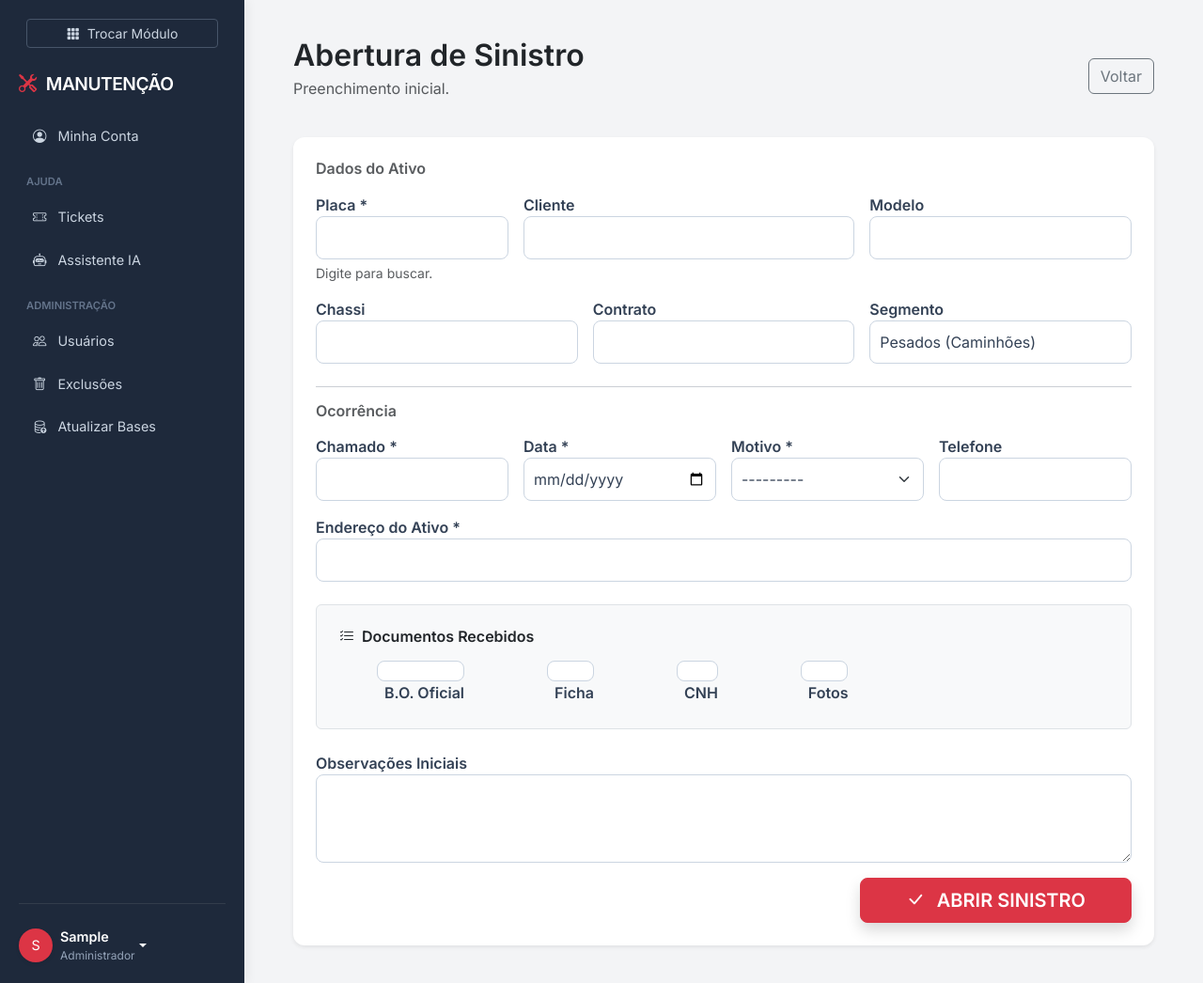
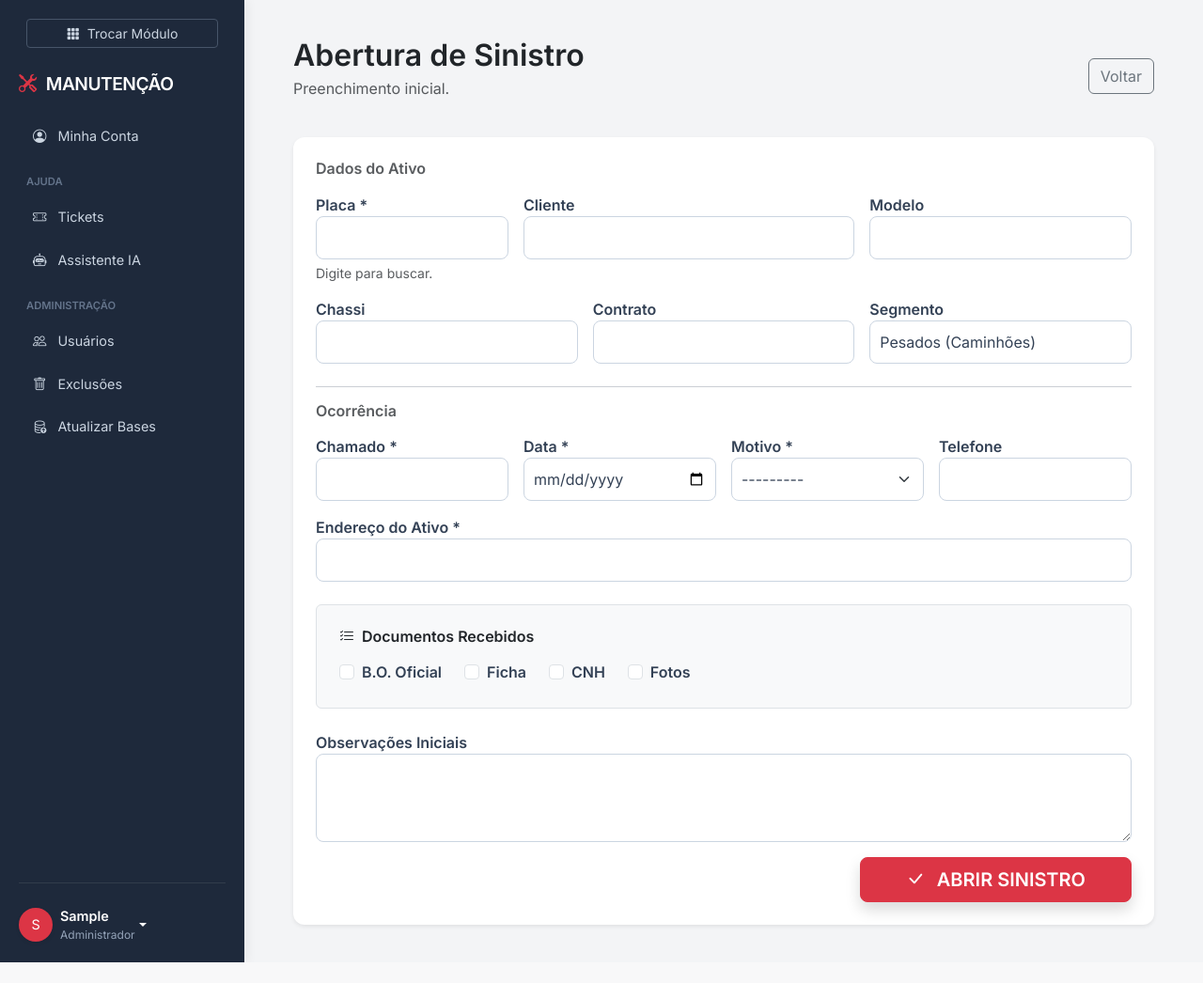
Before and after one commit to lucasaccardo/vamos-frotas-sla, a Django app: page /sinistros/novo/ in a window 1280 px wide. Shown: the whole page at 94% size. After the commit the page ends 1024 px from the top, so only its background shows below. Run offline with Django 5.2, Linux system fonts and the light colour scheme; the visitor is signed in with stand-in values (Sample User, id 1); data that the repository does not hold is empty.

Commit message:
Correcao visual checklist e tela de sucesso

```diff
--- a/templates/sinistros/novo_sinistro.html
+++ b/templates/sinistros/novo_sinistro.html
@@ -14,7 +14,7 @@
 
     {% if form.errors %}
     <div class="alert alert-danger">
-        <strong>Atenção:</strong> Corrija os erros abaixo.
+        <strong>Atenção:</strong> Corrija os erros abaixo antes de salvar.
         {{ form.errors }}
     </div>
     {% endif %}
@@ -52,6 +52,7 @@
                         <label class="fw-bold">Segmento</label>
                         {{ form.segmento }}
                     </div>
+
                     <div class="d-none">
                         {{ form.tem_protecao_casco }}
                     </div>
@@ -90,22 +91,30 @@
 
                 <div class="bg-light p-4 rounded mb-4 border">
                     <h6 class="fw-bold mb-3 text-dark"><i class="bi bi-list-check me-2"></i>Documentos Recebidos</h6>
-                    <div class="d-flex gap-5">
-                        <div class="form-check form-switch">
+                    <div class="row">
+                        <div class="col-auto">
+                            <div class="form-check">
                                 {{ form.check_bo }}
-                            <label class="form-check-label fw-bold ms-2" for="{{ form.check_bo.id_for_label }}">B.O. Oficial</label>
+                                <label class="form-check-label fw-bold" for="{{ form.check_bo.id_for_label }}">B.O. Oficial</label>
                             </div>
-                        <div class="form-check form-switch">
+                        </div>
+                        <div class="col-auto">
+                            <div class="form-check">
                                 {{ form.check_ficha }}
-                            <label class="form-check-label fw-bold ms-2" for="{{ form.check_ficha.id_for_label }}">Ficha</label>
+                                <label class="form-check-label fw-bold" for="{{ form.check_ficha.id_for_label }}">Ficha</label>
                             </div>
-                        <div class="form-check form-switch">
+                        </div>
+                        <div class="col-auto">
+                            <div class="form-check">
                                 {{ form.check_cnh }}
-                            <label class="form-check-label fw-bold ms-2" for="{{ form.check_cnh.id_for_label }}">CNH</label>
+                                <label class="form-check-label fw-bold" for="{{ form.check_cnh.id_for_label }}">CNH</label>
                             </div>
-                        <div class="form-check form-switch">
+                        </div>
+                        <div class="col-auto">
+                            <div class="form-check">
                                 {{ form.check_fotos }}
-                            <label class="form-check-label fw-bold ms-2" for="{{ form.check_fotos.id_for_label }}">Fotos</label>
+                                <label class="form-check-label fw-bold" for="{{ form.check_fotos.id_for_label }}">Fotos</label>
+                            </div>
                         </div>
                     </div>
                 </div>
@@ -139,12 +148,14 @@
 </div>
 
 <script>
-    // 1. ANIMAÇÃO DE SUCESSO
+    // 1. ANIMAÇÃO DE SUCESSO (SÓ RODA SE O FORM FOR VÁLIDO)
     function mostrarLoading() {
-        // Mostra a tela branca de sucesso imediatamente ao clicar
+        // Delay minúsculo para garantir que o navegador validou os campos obrigatórios
+        if(document.getElementById('formNovo').checkValidity()){
             document.getElementById('main_container').classList.add('d-none');
             document.getElementById('loading_screen').classList.remove('d-none');
             document.getElementById('loading_screen').style.display = 'flex';
+        }
     }
 
     // 2. ENDEREÇO (ROUBO)
@@ -162,7 +173,7 @@
         }
     }
 
-    // 3. BUSCA PLACA (MANTIDO)
+    // 3. BUSCA PLACA
     async function buscarDadosPlaca() {
         const placa = document.getElementById('id_placa').value.trim();
         if(!placa) return;
@@ -190,10 +201,14 @@
 
     document.addEventListener("DOMContentLoaded", function() {
         toggleEndereco();
-        // Garante estilo Bootstrap nos inputs
+
+        // ⚠️ CORREÇÃO DOS CHECKBOXES ⚠️
         document.querySelectorAll('input, select, textarea').forEach(e => {
-            if(!e.classList.contains('form-check-input')) e.classList.add('form-control');
-            else e.classList.add('form-check-input'); // Para os checkboxes ficarem bonitos
+            if(e.type === 'checkbox') {
+                e.classList.add('form-check-input'); // Agora sim vira um quadrado de marcar
+            } else {
+                e.classList.add('form-control');
+            }
         });
     });
 </script>
```
Lines whose indentation alone changed are shown as unchanged.
